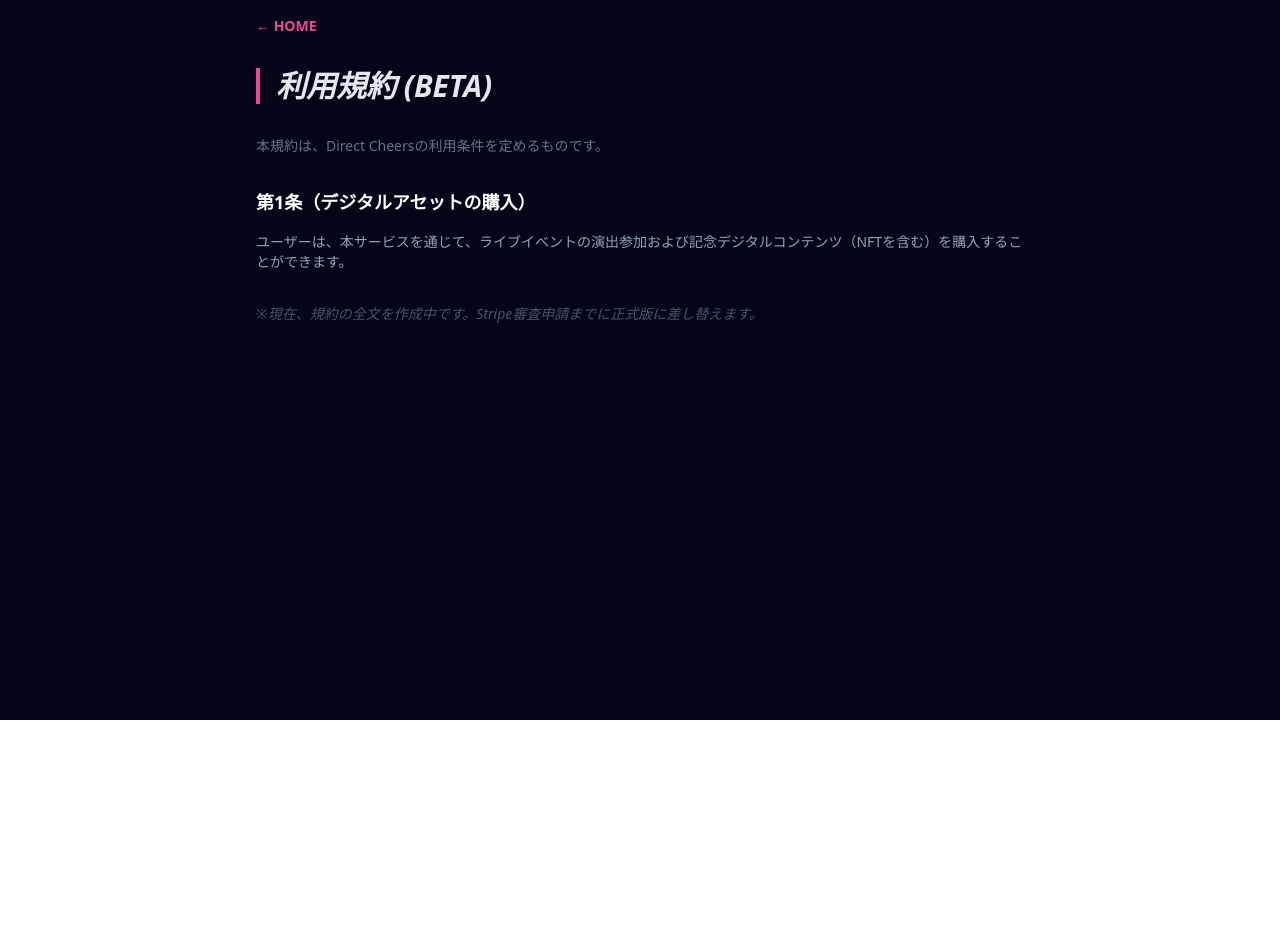
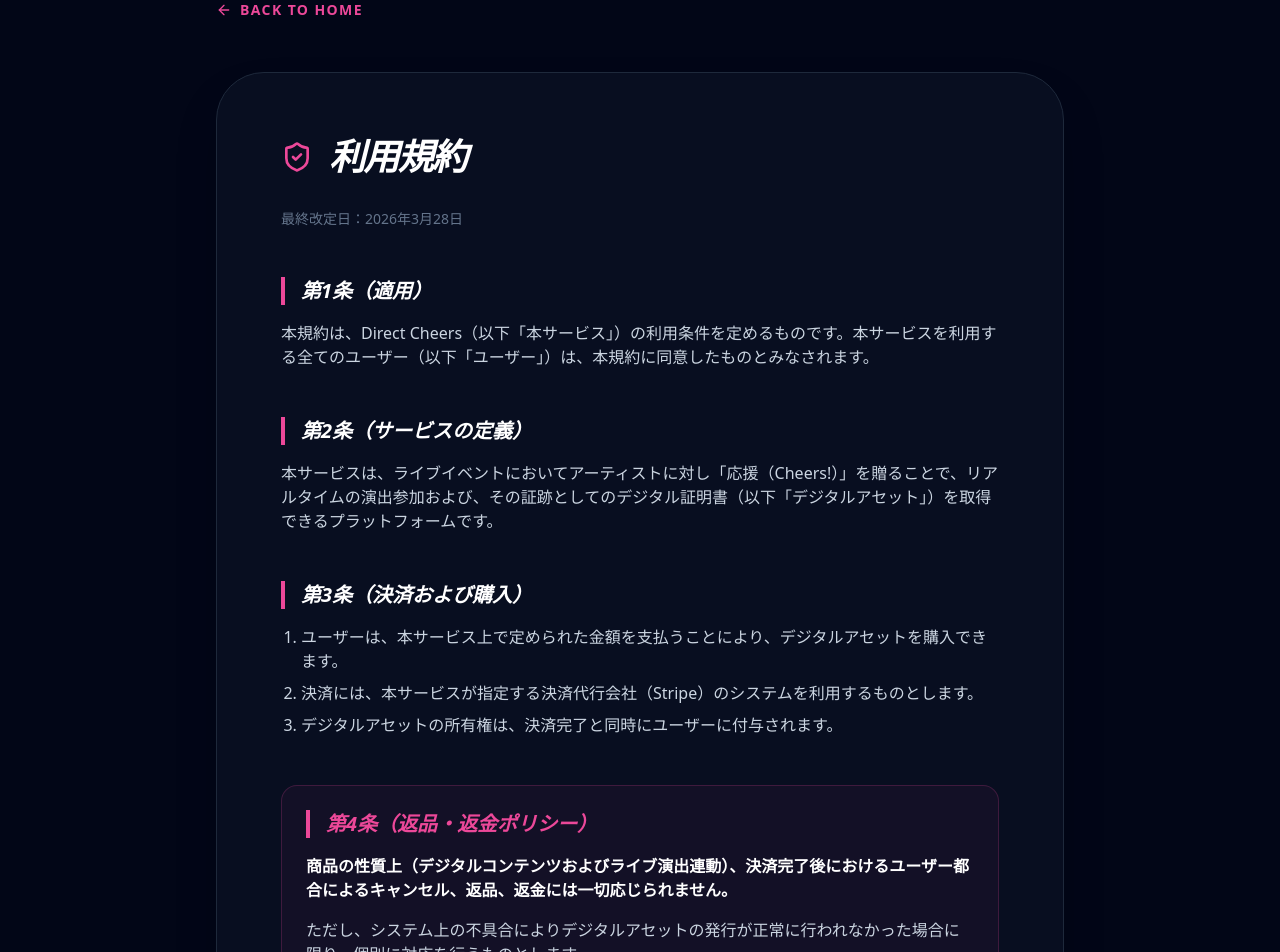
Before and after one commit to spacemindhiro/direct-cheers, a Next.js app: page /terms in a window 1280 px wide. Shown: the part 80-1032 px from the top of the page. Before the commit the page ends 800 px from the top, so only its background shows below. Built offline with nearby package versions, Linux system fonts and the light colour scheme.

Commit message:
terms更新

```diff
--- a/app/terms/page.tsx
+++ b/app/terms/page.tsx
@@ -1,22 +1,86 @@
 import React from 'react';
 import Link from 'next/link';
+import { ArrowLeft, ShieldCheck } from "lucide-react";
 
 export default function TermsPage() {
   return (
-    <div className="min-h-screen bg-slate-950 text-slate-200 p-8 md:p-24 font-sans leading-relaxed">
-      <div className="max-w-3xl mx-auto text-sm space-y-8">
-        <Link href="/" className="text-pink-500 font-bold hover:underline inline-block">← HOME</Link>
-        <h1 className="text-3xl font-black italic border-l-4 border-pink-500 pl-4 uppercase">利用規約 (Beta)</h1>
-        <p className="text-slate-500">本規約は、Direct Cheersの利用条件を定めるものです。</p>
+    <div className="min-h-screen bg-slate-950 text-slate-200 font-sans selection:bg-pink-500/30">
+      <div className="max-w-4xl mx-auto py-20 px-6">
+        <div className="mb-12">
+          <Link href="/" className="inline-flex items-center gap-2 text-sm font-bold text-pink-500 hover:text-white transition-colors uppercase tracking-widest group">
+            <ArrowLeft size={16} className="group-hover:-translate-x-1 transition-transform" /> BACK TO HOME
+          </Link>
+        </div>
 
-        <section className="space-y-4">
-          <h2 className="text-lg font-bold text-white">第1条（デジタルアセットの購入）</h2>
-          <p className="text-slate-400">ユーザーは、本サービスを通じて、ライブイベントの演出参加および記念デジタルコンテンツ（NFTを含む）を購入することができます。</p>
-        </section>
+        <div className="bg-slate-900/50 border border-slate-800 rounded-[3rem] p-8 md:p-16 shadow-2xl relative overflow-hidden">
+          <div className="absolute top-0 right-0 w-64 h-64 bg-pink-500/5 blur-[100px] -z-10" />
 
-        <section className="space-y-4 text-slate-600 italic">
-          <p>※現在、規約の全文を作成中です。Stripe審査申請までに正式版に差し替えます。</p>
-        </section>
+          <div className="flex items-center gap-4 mb-8">
+            <ShieldCheck className="text-pink-500" size={32} />
+            <h1 className="text-3xl md:text-4xl font-black italic text-white uppercase tracking-tighter">利用規約</h1>
+          </div>
+
+          <p className="text-slate-500 text-sm mb-12 font-medium">最終改定日：2026年3月28日</p>
+
+          <div className="space-y-12 text-slate-300 text-sm md:text-base leading-loose font-medium">
+
+            <section>
+              <h2 className="text-xl font-bold text-white mb-4 italic border-l-4 border-pink-500 pl-4">第1条（適用）</h2>
+              <p>本規約は、Direct Cheers（以下「本サービス」）の利用条件を定めるものです。本サービスを利用する全てのユーザー（以下「ユーザー」）は、本規約に同意したものとみなされます。</p>
+            </section>
+
+            <section>
+              <h2 className="text-xl font-bold text-white mb-4 italic border-l-4 border-pink-500 pl-4">第2条（サービスの定義）</h2>
+              <p>本サービスは、ライブイベントにおいてアーティストに対し「応援（Cheers!）」を贈ることで、リアルタイムの演出参加および、その証跡としてのデジタル証明書（以下「デジタルアセット」）を取得できるプラットフォームです。</p>
+            </section>
+
+            <section>
+              <h2 className="text-xl font-bold text-white mb-4 italic border-l-4 border-pink-500 pl-4">第3条（決済および購入）</h2>
+              <ul className="list-decimal ml-5 space-y-2">
+                <li>ユーザーは、本サービス上で定められた金額を支払うことにより、デジタルアセットを購入できます。</li>
+                <li>決済には、本サービスが指定する決済代行会社（Stripe）のシステムを利用するものとします。</li>
+                <li>デジタルアセットの所有権は、決済完了と同時にユーザーに付与されます。</li>
+              </ul>
+            </section>
+
+            <section className="bg-pink-500/5 p-6 rounded-2xl border border-pink-500/20">
+              <h2 className="text-xl font-bold text-pink-500 mb-4 italic border-l-4 border-pink-500 pl-4">第4条（返品・返金ポリシー）</h2>
+              <p className="mb-4 text-white font-bold">商品の性質上（デジタルコンテンツおよびライブ演出連動）、決済完了後におけるユーザー都合によるキャンセル、返品、返金には一切応じられません。</p>
+              <p>ただし、システム上の不具合によりデジタルアセットの発行が正常に行われなかった場合に限り、個別に対応を行うものとします。</p>
+            </section>
+
+            <section>
+              <h2 className="text-xl font-bold text-white mb-4 italic border-l-4 border-pink-500 pl-4">第5条（知的財産権）</h2>
+              <p>本サービスを通じて提供される全てのコンテンツ（画像、シリアルナンバー、ロゴ等）の知的財産権は、当社または正当な権利を有する第三者に帰属します。ユーザーは、これらを私的な利用範囲を超えて、無断で複製、転載、転売することはできません。</p>
+            </section>
+
+            <section>
+              <h2 className="text-xl font-bold text-white mb-4 italic border-l-4 border-pink-500 pl-4">第6条（禁止事項）</h2>
+              <p>ユーザーは、以下の行為を行ってはなりません。</p>
+              <ul className="list-disc ml-5 space-y-2 mt-2">
+                <li>本サービスの運営を妨害する行為</li>
+                <li>他人の決済手段を不正に使用する行為</li>
+                <li>デジタルアセットの不正な複製、改ざん</li>
+                <li>公序良俗に反する行為、またはそれに類する行為</li>
+              </ul>
+            </section>
+
+            <section>
+              <h2 className="text-xl font-bold text-white mb-4 italic border-l-4 border-pink-500 pl-4">第7条（免責事項）</h2>
+              <p>当社は、通信環境の障害やライブイベントの中断等により、本サービスの提供が遅延または不能となった場合でも、一切の責任を負わないものとします。</p>
+            </section>
+
+            <section>
+              <h2 className="text-xl font-bold text-white mb-4 italic border-l-4 border-pink-500 pl-4">第8条（規約の変更）</h2>
+              <p>当社は、ユーザーの承諾を得ることなく、本規約を変更できるものとします。変更後の規約は、本サービス上に表示した時点から効力を生じるものとします。</p>
+            </section>
+
+          </div>
+
+          <div className="mt-20 pt-8 border-t border-slate-800 text-center text-slate-500 text-[10px] font-mono italic">
+            © 2026 Direct Cheers Platform. All Rights Reserved.
+          </div>
+        </div>
       </div>
     </div>
   );
```
